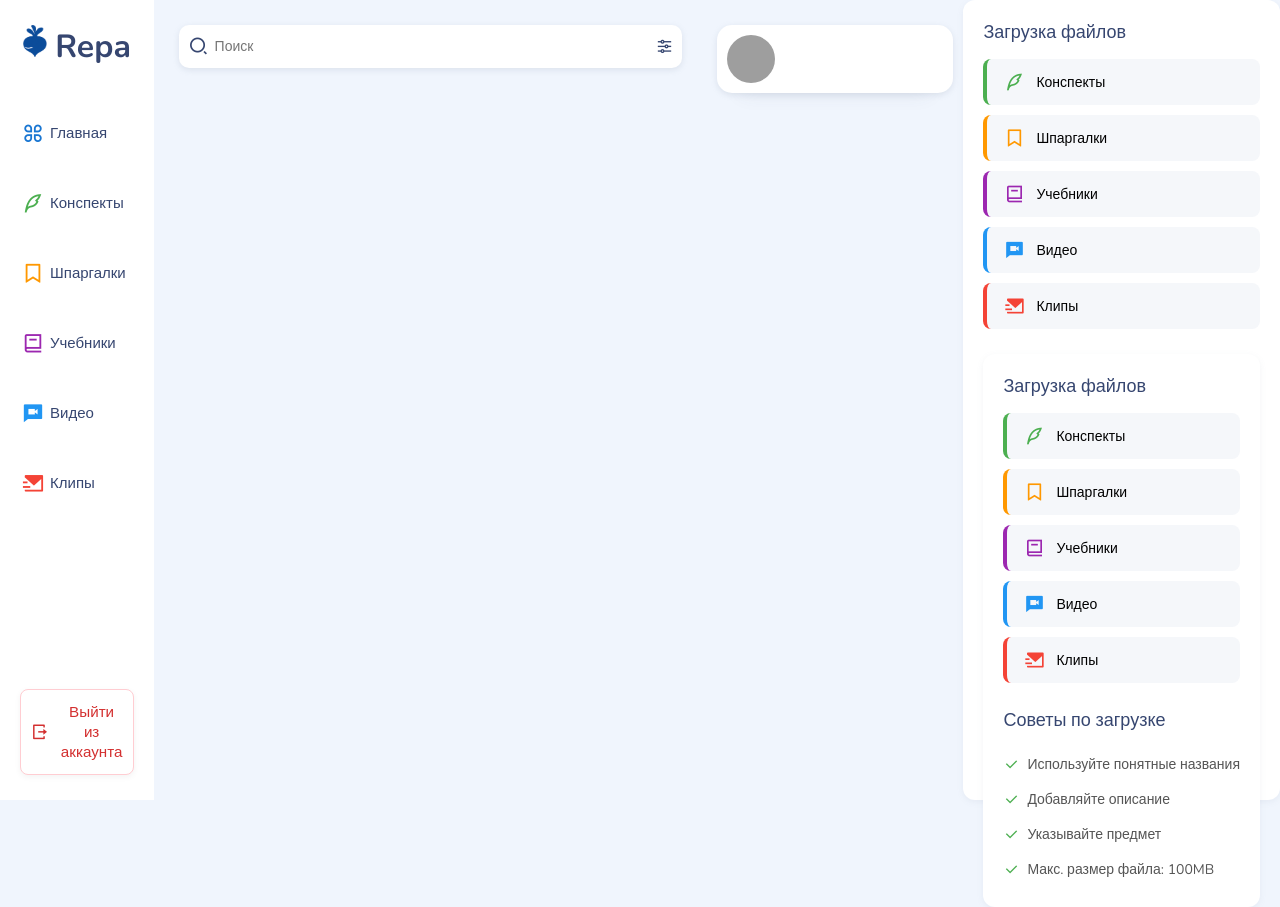
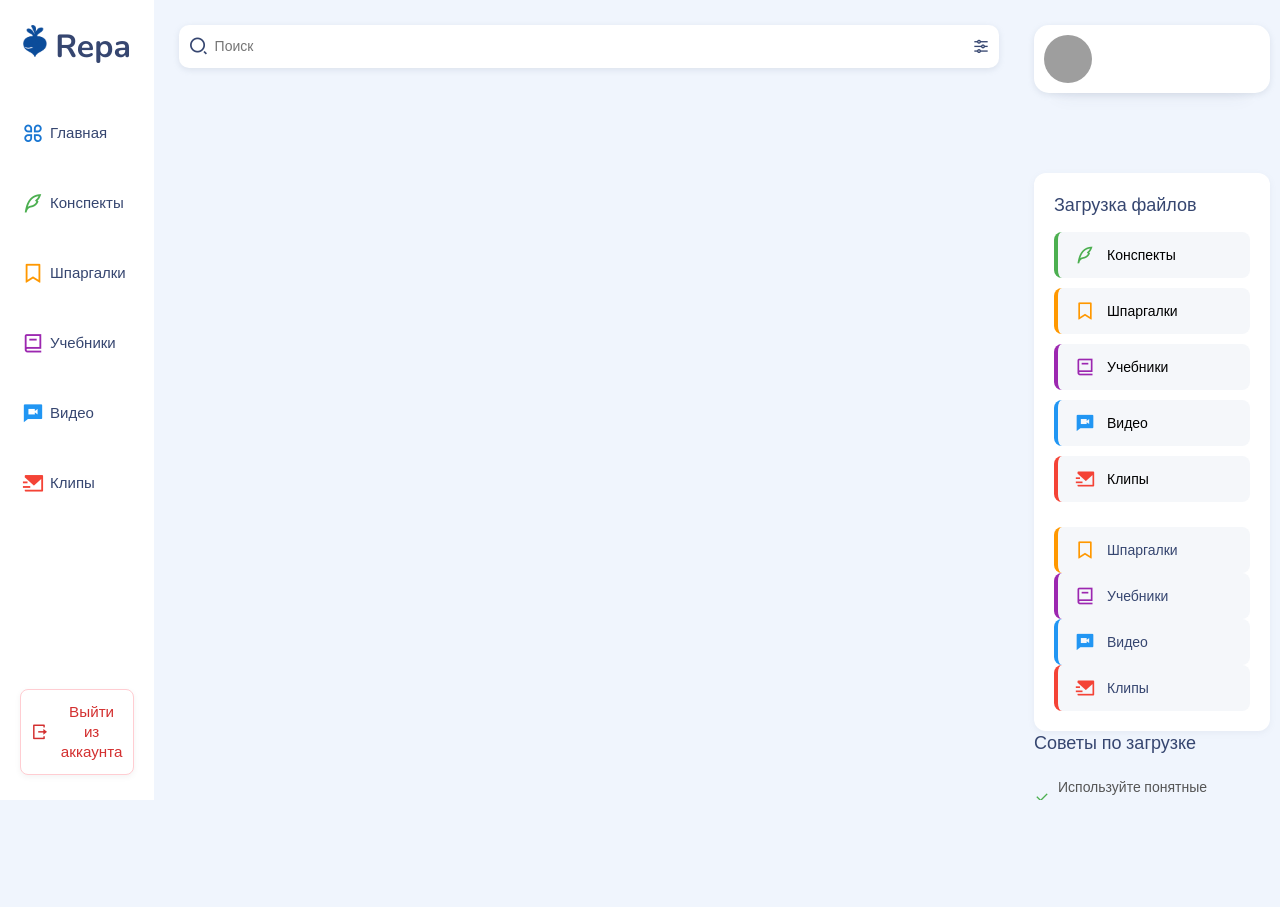
Before and after one commit to JktuJQ/Repa, a Flask app: template frontend/templates/catalog.html in a window 1280 px wide. After the commit the page ends 800 px from the top, so only its background shows below. Run offline with Flask 3, Linux system fonts and the light colour scheme; the template is opened without the code that fills it, so the values that code supplies are empty; parts of the project's set-up code (start-up, migrations or seed data) failed here and were passed over; grey boxes are pictures that could not be loaded.

Commit message:
Merged one more conflict

```diff
--- a/frontend/templates/base_with_header_and_sections.html
+++ b/frontend/templates/base_with_header_and_sections.html
@@ -71,7 +71,6 @@
             </div>
         </div>
     </div>
-</div>
 <div class="quick-download-types">
     <h3>Загрузка файлов</h3>
     <div class="quick-type-buttons">
@@ -96,12 +95,6 @@
             <span>Клипы</span>
         </a>
     </div>
-    <div class="quick-download-types">
-        <h3>Загрузка файлов</h3>
-        <div class="quick-type-buttons">
-            <a href="/download?chosen=notes" class="quick-type-btn notes" data-type="notes">
-                <i class="ri-quill-pen-line"></i>
-                <span>Конспекты</span>
             </a>
             <a href="/download?chosen=cheatsheets" class="quick-type-btn cheatsheets" data-type="cheatsheets">
                 <i class="ri-bookmark-line"></i>
```
